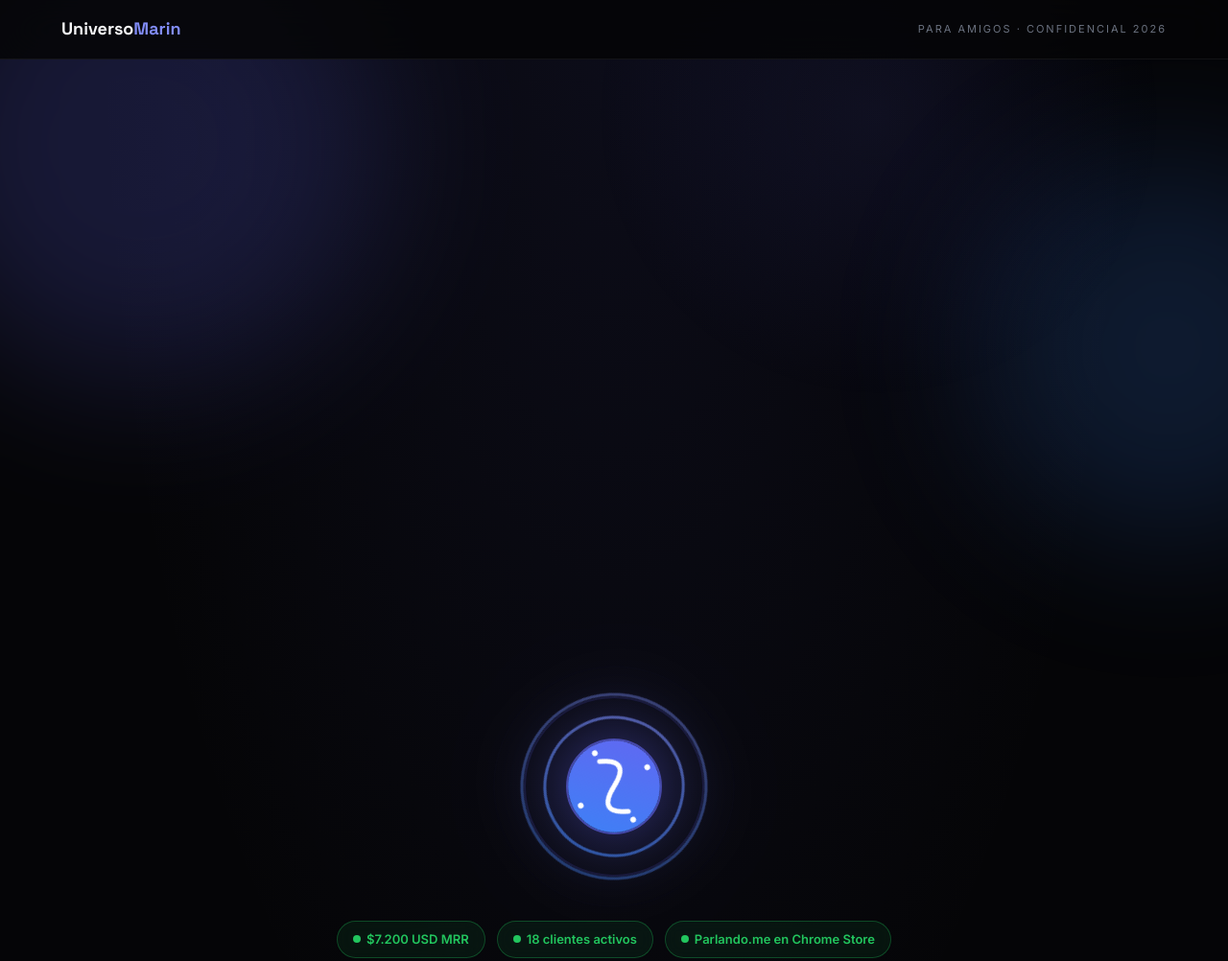
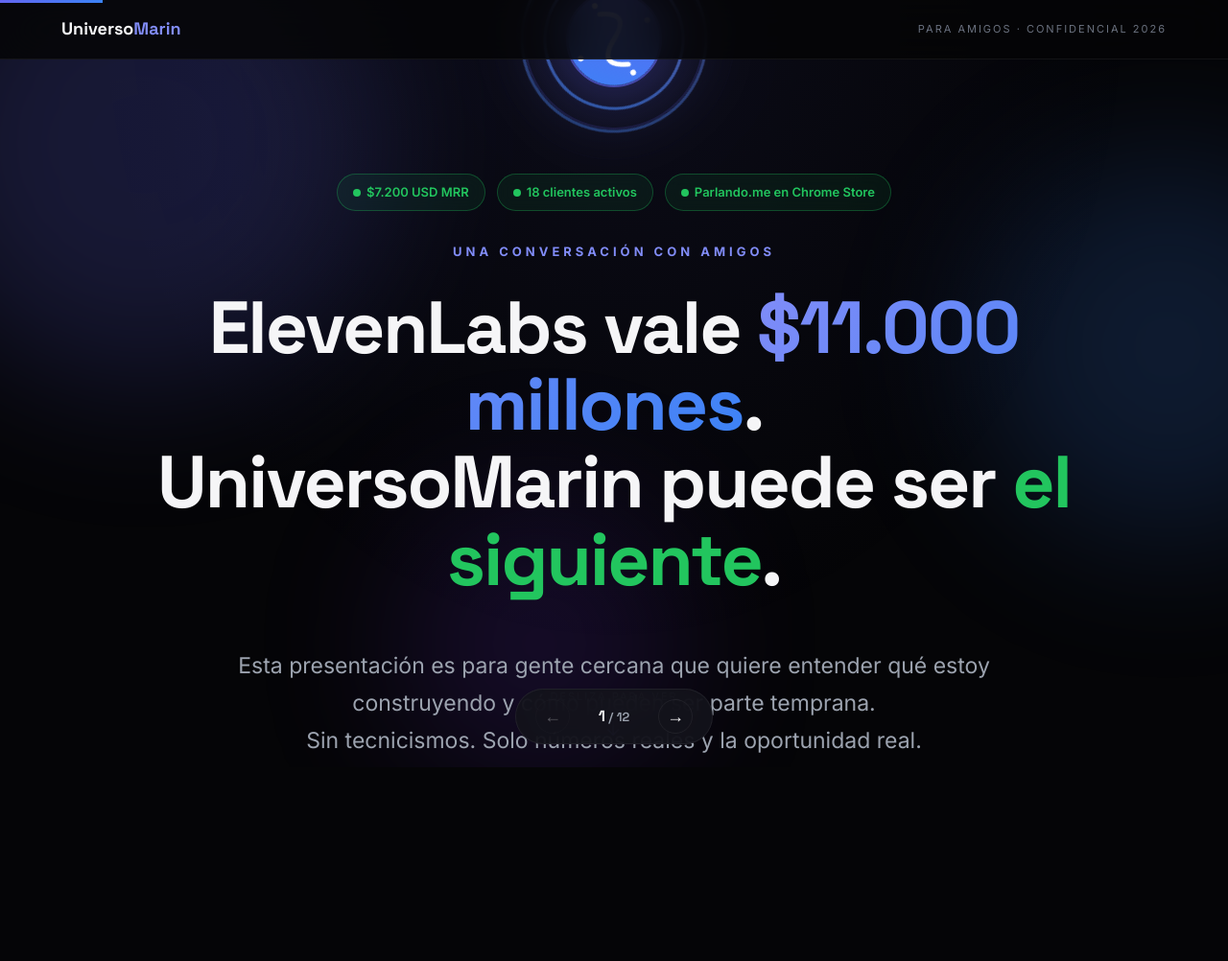
Before and after one commit to universomarin/cv, a plain HTML site: page holding/amigos/index.html in a window 1280 px wide. Shown: the top 1002 px of the page at 96% size. After the commit the page ends 800 px from the top, so only its background shows below. Drawn offline with Linux system fonts and the light colour scheme.

Commit message:
Convert to slideshow with arrow nav + bigger fonts

```diff
--- a/holding/amigos/index.html
+++ b/holding/amigos/index.html
@@ -30,16 +30,53 @@
             --border: rgba(255,255,255,0.06);
         }
         * { margin: 0; padding: 0; box-sizing: border-box; }
-        html { scroll-behavior: smooth; }
-        body { font-family: 'Inter', sans-serif; background: var(--bg); color: var(--white); overflow-x: hidden; line-height: 1.6; }
+        html, body { height: 100%; overflow: hidden; }
+        body { font-family: 'Inter', sans-serif; background: var(--bg); color: var(--white); line-height: 1.6; font-size: 18px; }
         a { text-decoration: none; color: inherit; }
 
+        .slides-container {
+            position: fixed; top: 0; left: 0; width: 100%; height: 100%;
+            display: flex; transition: transform 0.6s cubic-bezier(0.65, 0, 0.35, 1);
+        }
+
         .slide {
-            min-height: 100vh; display: flex; flex-direction: column;
-            justify-content: center; padding: 80px 64px;
-            position: relative;
+            min-width: 100vw; width: 100vw; height: 100vh;
+            display: flex; flex-direction: column; justify-content: center;
+            padding: 100px 80px 100px;
+            position: relative; overflow-y: auto; overflow-x: hidden;
         }
-        @media (max-width: 768px) { .slide { padding: 60px 24px; min-height: auto; padding-top: 100px; padding-bottom: 60px; } }
+        .slide::-webkit-scrollbar { width: 6px; }
+        .slide::-webkit-scrollbar-track { background: transparent; }
+        .slide::-webkit-scrollbar-thumb { background: rgba(255,255,255,0.1); border-radius: 3px; }
+        @media (max-width: 768px) { .slide { padding: 90px 24px 80px; } }
+
+        /* Slide controls */
+        .slide-controls {
+            position: fixed; bottom: 24px; left: 50%; transform: translateX(-50%);
+            display: flex; align-items: center; gap: 16px;
+            background: rgba(18,18,26,0.9); backdrop-filter: blur(16px);
+            border: 1px solid var(--border); border-radius: 100px;
+            padding: 10px 20px; z-index: 200;
+        }
+        .slide-arrow {
+            width: 36px; height: 36px; border-radius: 50%;
+            border: 1px solid var(--border); background: transparent;
+            color: var(--white); font-size: 18px; cursor: pointer;
+            display: flex; align-items: center; justify-content: center;
+            transition: all 0.2s;
+        }
+        .slide-arrow:hover { background: var(--accent); border-color: var(--accent); }
+        .slide-arrow:disabled { opacity: 0.3; cursor: not-allowed; }
+        .slide-counter {
+            font-family: 'Space Grotesk'; font-size: 13px; font-weight: 600;
+            color: var(--gray-light); min-width: 60px; text-align: center;
+        }
+        .slide-counter strong { color: var(--white); font-size: 16px; }
+        .slide-progress {
+            position: fixed; top: 0; left: 0; height: 3px;
+            background: linear-gradient(90deg, var(--accent), var(--blue));
+            z-index: 200; transition: width 0.4s ease;
+        }
 
         nav {
             position: fixed; top: 0; left: 0; right: 0; z-index: 100;
@@ -53,22 +90,22 @@
         nav .nav-r { font-size: 11px; color: var(--gray); letter-spacing: 2px; text-transform: uppercase; }
         @media (max-width: 768px) { nav { padding: 14px 24px; } nav .nav-r { display: none; } }
 
-        .tag { font-size: 11px; font-weight: 700; text-transform: uppercase; letter-spacing: 4px; color: var(--accent-light); margin-bottom: 16px; }
+        .tag { font-size: 13px; font-weight: 700; text-transform: uppercase; letter-spacing: 4px; color: var(--accent-light); margin-bottom: 20px; }
         .tag.green { color: var(--green); }
         .tag.amber { color: var(--amber); }
         .tag.pink { color: var(--pink); }
 
         .headline {
             font-family: 'Space Grotesk'; font-weight: 700;
-            font-size: clamp(32px, 5vw, 60px);
-            line-height: 1.05; letter-spacing: -2px; margin-bottom: 24px;
+            font-size: clamp(40px, 6vw, 78px);
+            line-height: 1.05; letter-spacing: -2px; margin-bottom: 28px;
         }
         .headline .grad { background: linear-gradient(135deg, var(--accent-light), var(--blue)); -webkit-background-clip: text; -webkit-text-fill-color: transparent; background-clip: text; }
         .headline .green { color: var(--green); }
         .headline .amber { color: var(--amber); }
         .headline .pink { color: var(--pink); }
-        .subtext { font-size: 18px; color: var(--gray-light); line-height: 1.7; max-width: 700px; }
-        .subtext.lg { font-size: 20px; }
+        .subtext { font-size: 21px; color: var(--gray-light); line-height: 1.7; max-width: 800px; }
+        .subtext.lg { font-size: 23px; }
 
         .grid-2 { display: grid; grid-template-columns: 1fr 1fr; gap: 20px; }
         .grid-3 { display: grid; grid-template-columns: 1fr 1fr 1fr; gap: 20px; }
@@ -77,13 +114,13 @@
 
         .card {
             background: var(--dark2); border: 1px solid var(--border);
-            border-radius: 16px; padding: 28px; transition: all 0.3s;
+            border-radius: 16px; padding: 32px; transition: all 0.3s;
         }
         .card:hover { border-color: rgba(99,102,241,0.3); transform: translateY(-2px); }
-        .card h3 { font-family: 'Space Grotesk'; font-size: 18px; font-weight: 700; margin-bottom: 8px; }
-        .card p { font-size: 14px; color: var(--gray-light); line-height: 1.6; }
-        .card .meta { font-size: 10px; font-weight: 700; text-transform: uppercase; letter-spacing: 1px; margin-bottom: 10px; }
-        .card .number { font-family: 'Space Grotesk'; font-size: 32px; font-weight: 700; margin-top: 12px; }
+        .card h3 { font-family: 'Space Grotesk'; font-size: 22px; font-weight: 700; margin-bottom: 10px; }
+        .card p { font-size: 16px; color: var(--gray-light); line-height: 1.6; }
+        .card .meta { font-size: 12px; font-weight: 700; text-transform: uppercase; letter-spacing: 1px; margin-bottom: 10px; }
+        .card .number { font-family: 'Space Grotesk'; font-size: 36px; font-weight: 700; margin-top: 12px; }
 
         .badge { display: inline-block; font-size: 10px; font-weight: 700; text-transform: uppercase; letter-spacing: 1px; padding: 4px 10px; border-radius: 6px; margin-bottom: 10px; }
         .badge-green { background: var(--green-dim); color: var(--green); }
@@ -167,9 +204,9 @@
             background: var(--dark2); border: 1px solid var(--border);
             border-radius: 12px; padding: 24px;
         }
-        .stat .stat-label { font-size: 11px; color: var(--gray); text-transform: uppercase; letter-spacing: 1px; margin-bottom: 8px; }
-        .stat .stat-value { font-family: 'Space Grotesk'; font-size: 32px; font-weight: 700; color: var(--white); line-height: 1; }
-        .stat .stat-sub { font-size: 12px; color: var(--gray-light); margin-top: 6px; }
+        .stat .stat-label { font-size: 13px; color: var(--gray); text-transform: uppercase; letter-spacing: 1px; margin-bottom: 10px; }
+        .stat .stat-value { font-family: 'Space Grotesk'; font-size: 42px; font-weight: 700; color: var(--white); line-height: 1; }
+        .stat .stat-sub { font-size: 14px; color: var(--gray-light); margin-top: 8px; }
 
         .quote {
             background: linear-gradient(135deg, rgba(99,102,241,0.08), rgba(59,130,246,0.04));
@@ -308,6 +345,10 @@
     <div class="brand">Universo<span>Marin</span></div>
     <div class="nav-r">Para amigos · Confidencial 2026</div>
 </nav>
+
+<div class="slide-progress" id="slideProgress"></div>
+
+<div class="slides-container" id="slidesContainer">
 
 <!-- ===== 1. COVER ===== -->
 <section class="slide cover-slide" style="text-align: center; align-items: center; padding-top: 120px;">
@@ -941,5 +982,77 @@
     </p>
 </section>
 
+</div><!-- /slides-container -->
+
+<div class="slide-controls">
+    <button class="slide-arrow" id="prevBtn" aria-label="Anterior">←</button>
+    <div class="slide-counter"><strong id="currentSlide">1</strong> / <span id="totalSlides">12</span></div>
+    <button class="slide-arrow" id="nextBtn" aria-label="Siguiente">→</button>
+</div>
+
+<script>
+(function() {
+    const container = document.getElementById('slidesContainer');
+    const slides = container.querySelectorAll('.slide');
+    const prevBtn = document.getElementById('prevBtn');
+    const nextBtn = document.getElementById('nextBtn');
+    const currentSlideEl = document.getElementById('currentSlide');
+    const totalSlidesEl = document.getElementById('totalSlides');
+    const progressEl = document.getElementById('slideProgress');
+
+    let current = 0;
+    const total = slides.length;
+    totalSlidesEl.textContent = total;
+
+    function goTo(index) {
+        if (index < 0) index = 0;
+        if (index >= total) index = total - 1;
+        current = index;
+        container.style.transform = 'translateX(-' + (current * 100) + 'vw)';
+        currentSlideEl.textContent = current + 1;
+        progressEl.style.width = ((current + 1) / total * 100) + '%';
+        prevBtn.disabled = current === 0;
+        nextBtn.disabled = current === total - 1;
+        // Reset scroll for current slide
+        slides[current].scrollTop = 0;
+    }
+
+    prevBtn.addEventListener('click', () => goTo(current - 1));
+    nextBtn.addEventListener('click', () => goTo(current + 1));
+
+    document.addEventListener('keydown', (e) => {
+        if (e.key === 'ArrowRight' || e.key === 'ArrowDown' || e.key === ' ' || e.key === 'PageDown') {
+            e.preventDefault();
+            goTo(current + 1);
+        } else if (e.key === 'ArrowLeft' || e.key === 'ArrowUp' || e.key === 'PageUp') {
+            e.preventDefault();
+            goTo(current - 1);
+        } else if (e.key === 'Home') {
+            goTo(0);
+        } else if (e.key === 'End') {
+            goTo(total - 1);
+        }
+    });
+
+    // Touch/swipe support
+    let touchStartX = 0;
+    let touchStartY = 0;
+    container.addEventListener('touchstart', (e) => {
+        touchStartX = e.touches[0].clientX;
+        touchStartY = e.touches[0].clientY;
+    }, {passive: true});
+    container.addEventListener('touchend', (e) => {
+        const dx = e.changedTouches[0].clientX - touchStartX;
+        const dy = e.changedTouches[0].clientY - touchStartY;
+        if (Math.abs(dx) > Math.abs(dy) && Math.abs(dx) > 60) {
+            if (dx < 0) goTo(current + 1);
+            else goTo(current - 1);
+        }
+    }, {passive: true});
+
+    goTo(0);
+})();
+</script>
+
 </body>
 </html>
```
